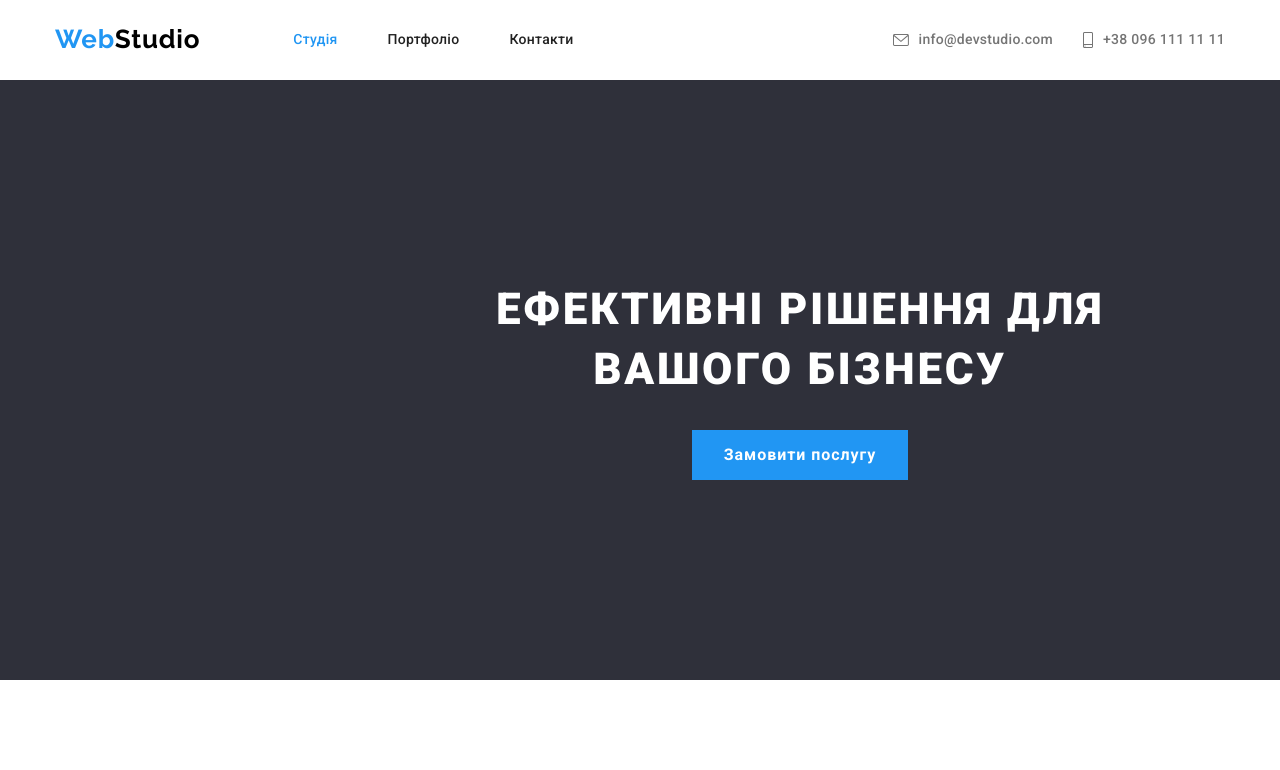
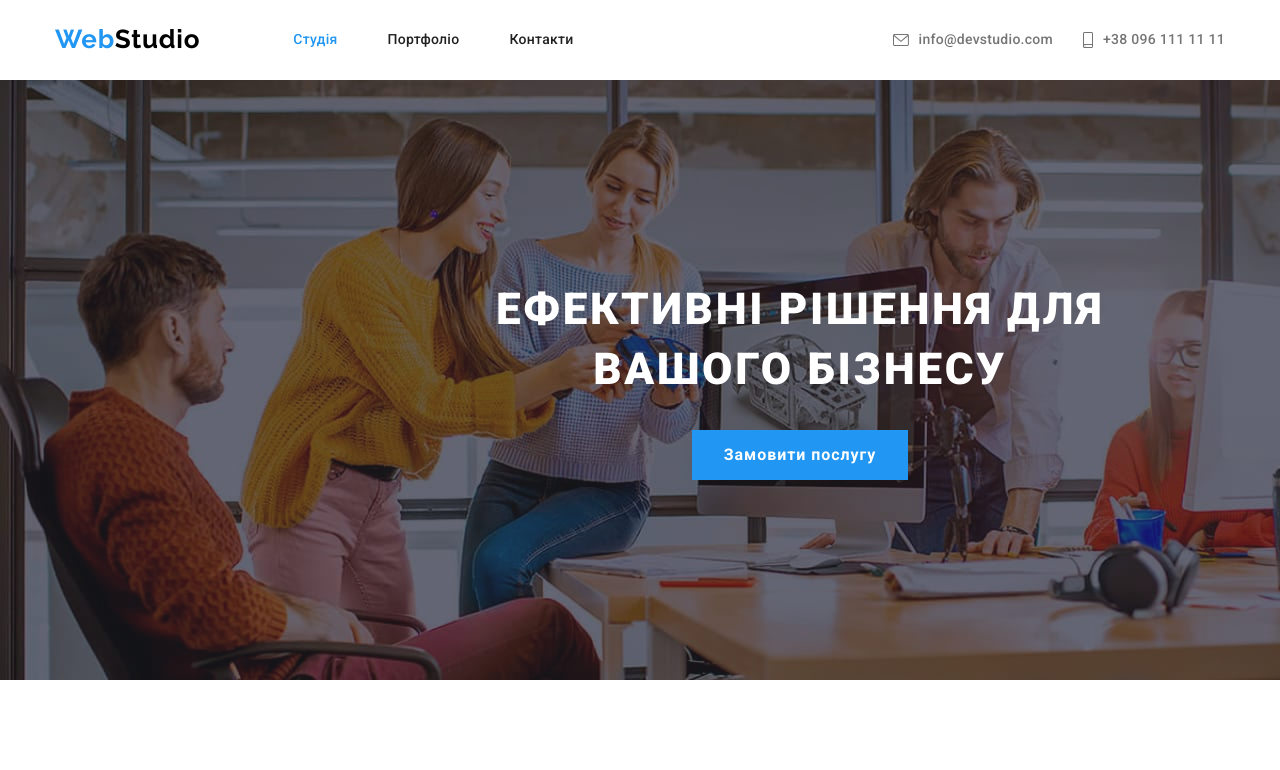
Before and after one commit to Gefeste/goit-markup-hw-04, a plain HTML site: page index.html in a window 1280 px wide. Shown: the top 770 px of the page. Drawn offline with nearby package versions, Linux system fonts and the light colour scheme.

Commit message:
complete-hw-04++

```diff
--- a/css/styles.css
+++ b/css/styles.css
@@ -152,7 +152,7 @@ img {
 
   width: 1600px;
   height: 600px;
-  background-image: linear-gradient(to right, #2f303a66, #2f303a66), url(./images/bcgimg.jpg);
+  background-image: linear-gradient(to right, #2f303a66, #2f303a66), url(../images/bcgimg.jpg);
   background-repeat: no-repeat;
   background-position: 50% 50%;
 }
```
